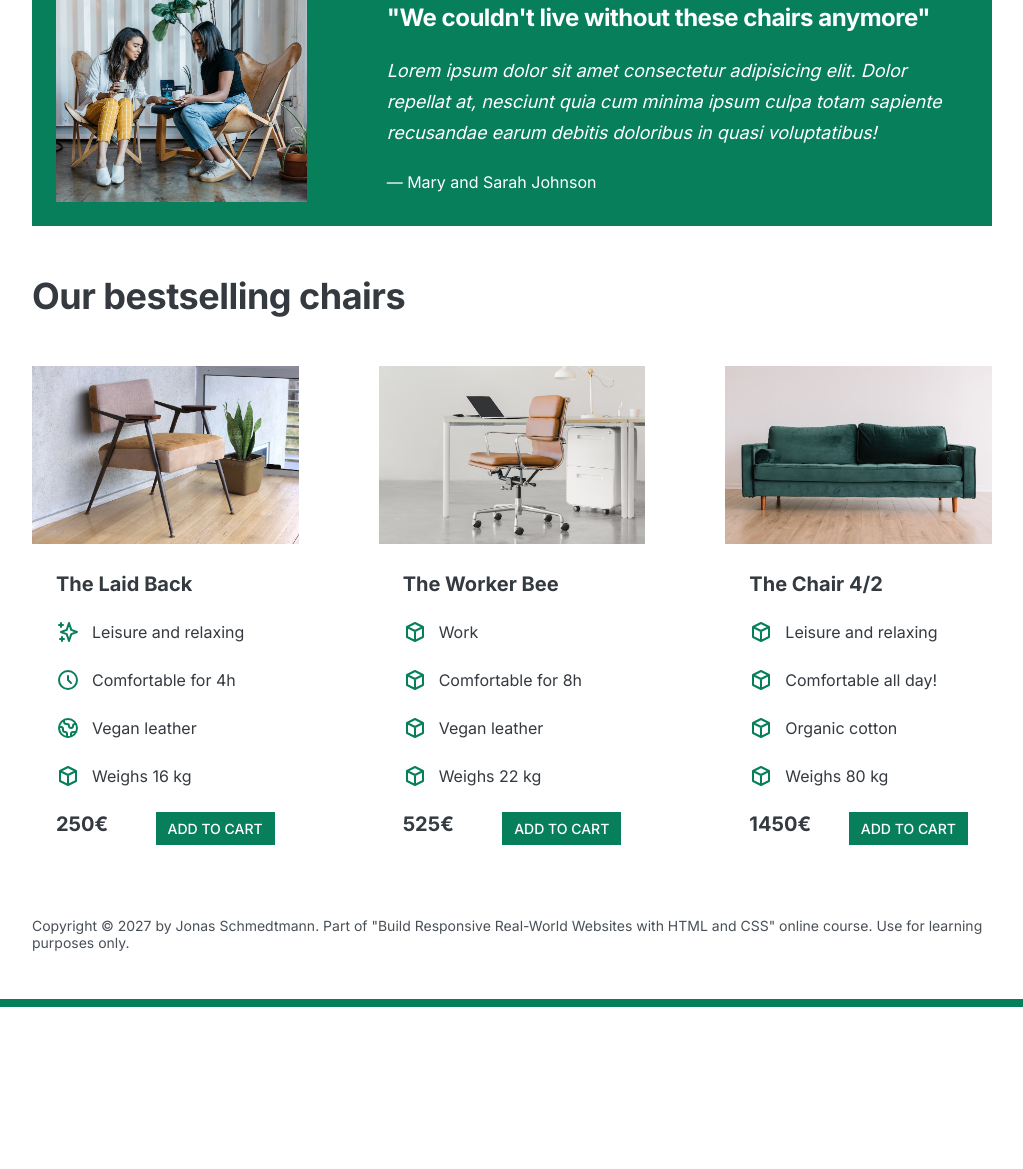
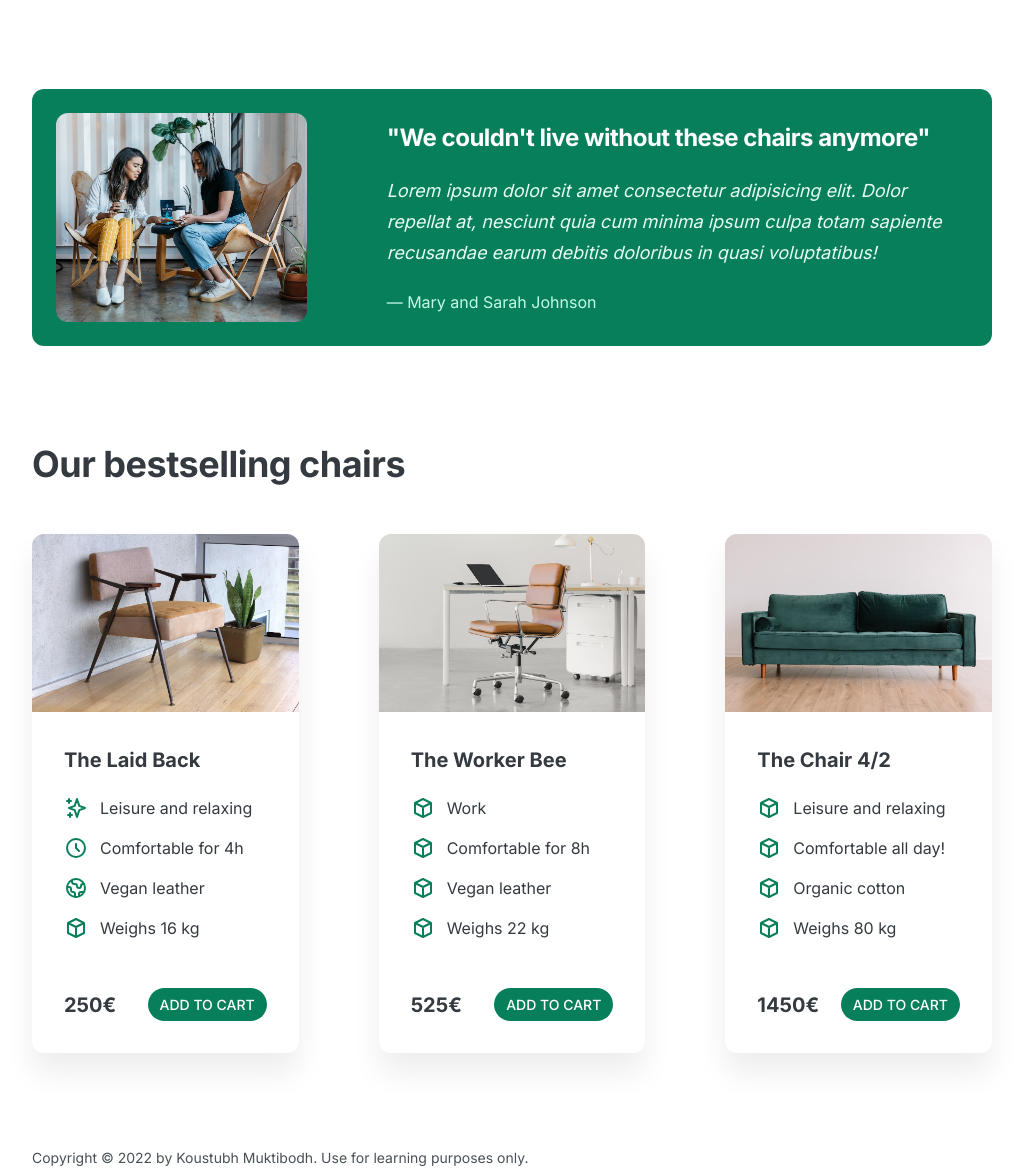
Before and after one commit to koustubh28/Furniture-Web-Design, a plain HTML site: page index.html in a window 1280 px wide. Shown: the part 921-2090 px from the top of the page, without its empty margins (128-1151 px from the left). Before the commit the page ends 1928 px from the top, so only its background shows below. Drawn offline with Linux system fonts and the light colour scheme.

Commit message:
changes to stylesheets

```diff
--- a/index.html
+++ b/index.html
@@ -373,9 +373,8 @@
       </section>
 
       <footer>
-        Copyright &copy; 2027 by Jonas Schmedtmann. Part of "Build Responsive
-        Real-World Websites with HTML and CSS" online course. Use for learning
-        purposes only.
+        Copyright &copy; 2022 by Koustubh Muktibodh. Use for learning purposes
+        only.
       </footer>
     </div>
   </body>
--- a/style.css
+++ b/style.css
@@ -33,7 +33,7 @@ body {
 
 header,
 section {
-  margin-bottom: 48px;
+  margin-bottom: 96px;
 }
 
 h2 {
@@ -55,7 +55,9 @@ h2 {
   text-decoration: none;
   text-transform: uppercase;
   font-weight: 500;
+
   display: inline-block;
+  border-radius: 100px;
 }
 
 .btn:hover,
@@ -73,6 +75,10 @@ h2 {
   padding: 8px 12px;
 }
 
+img {
+  border-radius: 12px;
+}
+
 /* ------------------------ */
 /* COMPONENT STYLES */
 /* ------------------------ */
@@ -82,7 +88,7 @@ header {
   display: grid;
   grid-template-columns: repeat(2, 1fr);
   column-gap: 80px;
-  margin-top: 48px;
+  margin-top: 64px;
 }
 
 .header-text-box {
@@ -90,10 +96,12 @@ header {
 }
 
 h1 {
-  margin-bottom: 24px;
+  margin-bottom: 32px;
   font-size: 44px;
   line-height: 1.1;
   letter-spacing: -1px;
+
+  text-shadow: 0 5px 5px rgba(0, 0, 0, 0.2);
 }
 
 .header-text {
@@ -111,7 +119,7 @@ img {
   stroke: #087f5b;
   width: 32px;
   height: 32px;
-  margin-bottom: 16px;
+  margin-bottom: 24px;
 }
 
 .features-title {
@@ -129,6 +137,7 @@ img {
   background-color: #087f5b;
   color: #fff;
   padding: 24px;
+  border-radius: 12px;
 }
 
 .testimonial-box {
@@ -146,11 +155,26 @@ img {
   margin-bottom: 24px;
   font-size: 18px;
   line-height: 1.7;
+  color: #e6fcf5;
+}
+
+.testimonial-author {
+  color: #c3fae8;
 }
 
 /* CHAIRS */
+.chair {
+  box-shadow: 0 20px 30px 0 rgba(0, 0, 0, 0.07);
+  border-radius: 12px;
+}
+
+.chair img {
+  border-bottom-left-radius: 0;
+  border-bottom-right-radius: 0;
+}
+
 .chair-box {
-  padding: 24px;
+  padding: 32px;
 }
 
 h3 {
@@ -160,14 +184,14 @@ h3 {
 
 .chair-details {
   list-style: none;
-  margin-bottom: 24px;
+  margin-bottom: 48px;
 }
 
 .chair-details li {
   display: flex;
   align-items: center;
   gap: 12px;
-  margin-bottom: 24px;
+  margin-bottom: 16px;
 }
 
 .chair-details li:last-child {
@@ -183,6 +207,7 @@ h3 {
 .chair-price {
   display: flex;
   justify-content: space-between;
+  align-items: center;
   font-size: 20px;
 }
 
```
